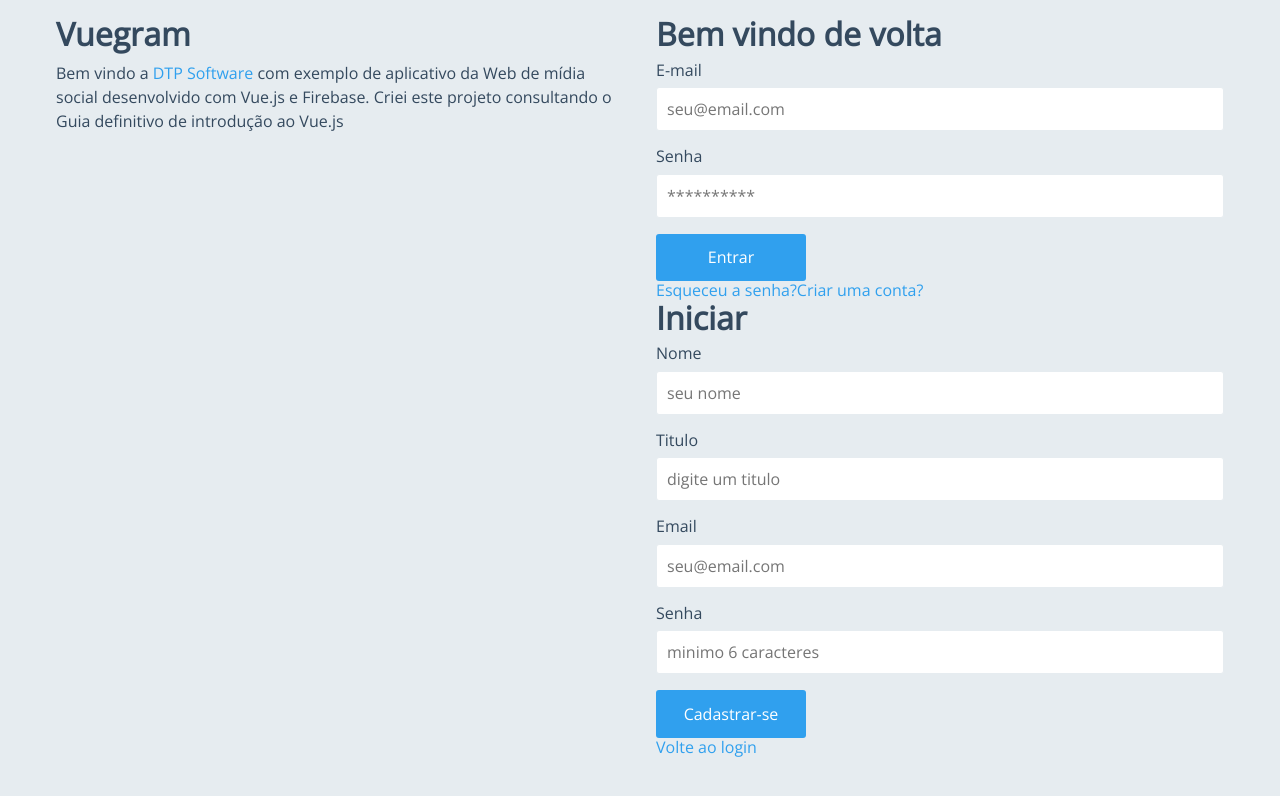
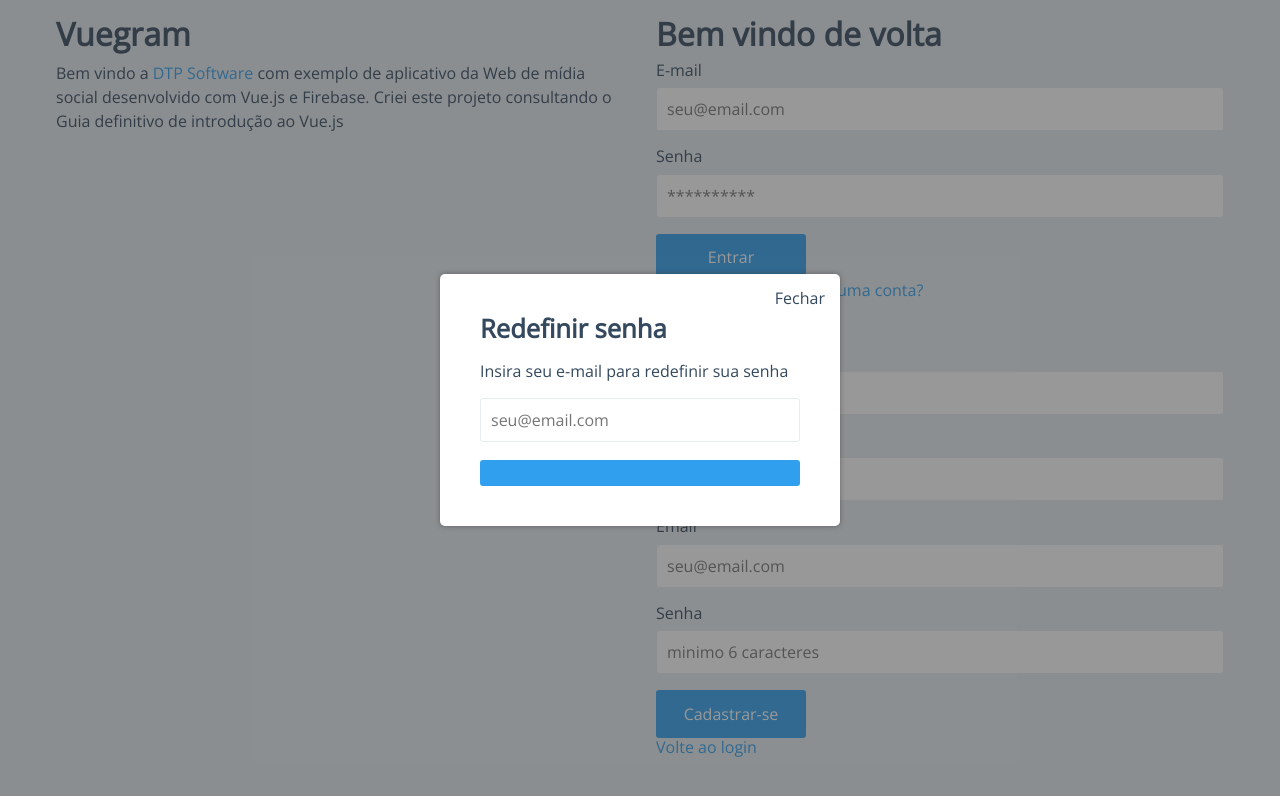
Before and after one commit to diegotpereira/vuegram-app-firestore, a Vue app: page /login in a window 1280 px wide. Both pictures are taken after a click on the link "Esqueceu a senha?". Shown: the top 796 px of the page. Built offline with nearby package versions, Linux system fonts and the light colour scheme.

Commit message:
criação do componente de redefinição de senha.

```diff
--- a/src/components/PasswordReset.vue
+++ b/src/components/PasswordReset.vue
@@ -0,0 +1,46 @@
+<template>
+  <div class="modal">
+      <div class="modal-content">
+          <div class="close" @click="$emit(close)">Fechar</div>
+          <h3>Redefinir senha</h3>
+          <div v-if="!exibirSucesso">
+              <p>Insira seu e-mail para redefinir sua senha</p>
+              <form action="">
+                  <input type="email" placeholder="seu@email.com" v-model.trim="email">
+              </form>
+              <p v-if="erroMsg !== ''" class="error">{{ erroMsg }}</p>
+              <button class="button" @click="redefinirSenha()"></button>
+          </div>
+          <p v-else>Sucesso! Verifique seu e-mail para um link de redefinição.</p>
+      </div>
+  </div>
+</template>
+
+<script>
+import { auth } from '@/firebase'
+export default {
+    data() {
+        return {
+            email: '',
+            exibirSucesso: false,
+            erroMsg: ''
+        }
+    },
+    methods: {
+        async redefinirSenha() {
+            this.erroMsg = ''
+
+            try {
+                await auth.sendPasswordResetEmail(this.email)
+                this.exibirSucesso = true
+            } catch (error) {
+                this.erroMsg = error.message
+            }
+        }
+    }
+}
+</script>
+
+<style>
+
+</style>
--- a/src/views/Login.vue
+++ b/src/views/Login.vue
@@ -1,5 +1,6 @@
 <template>
   <div id="login">
+      <PasswordReset v-if="exibirSenhaRedefinir" @close="alternarRedefinicaoSenha()"></PasswordReset>
       <section>
           <div class="col1">
               <h1>Vuegram</h1>
@@ -19,7 +20,7 @@
                   </div>
                   <button class="button" @click="entrar()">Entrar</button>
                   <div class="extras">
-                      <a href="#">Esqueceu a senha?</a>
+                      <a @click="alternarRedefinicaoSenha()">Esqueceu a senha?</a>
                       <a href="#">Criar uma conta?</a>
                   </div>
               </form>
@@ -55,7 +56,11 @@
 </template>
 
 <script>
+import PasswordReset from '@/components/PasswordReset'
 export default {
+    components: {
+        PasswordReset
+    },
     data() {
         return {
             entrarForm: {
```
